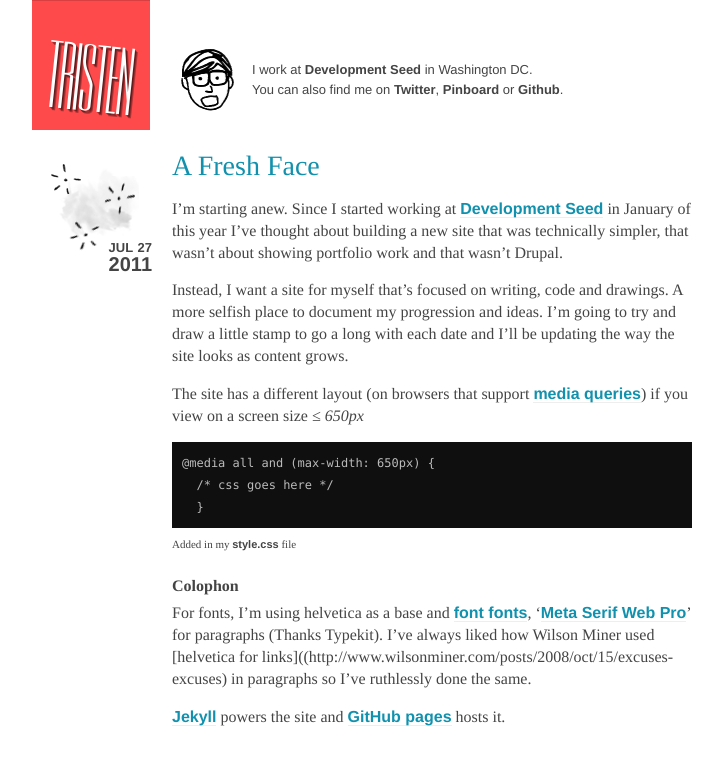
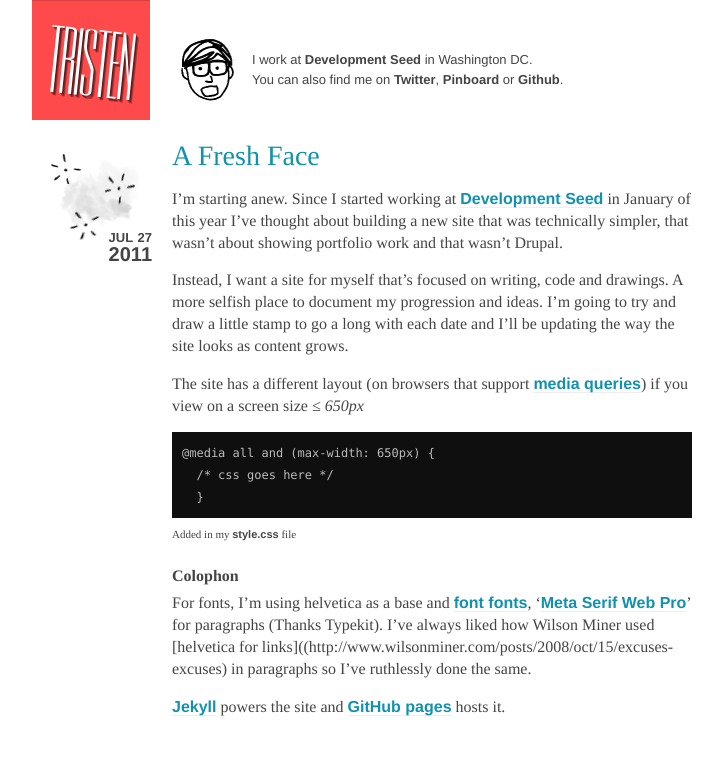
Before and after one commit to tristen/tristen.github.com, a Jekyll site: the page built from index.html, in a window 1280 px wide. Shown: the top 765 px of the page, without its empty margins (128-851 px from the left). Built offline with Jekyll 4.4.1, drawn with Linux system fonts in a browser that asks for light colours; Markdown is read by kramdown in place of the engine named in the settings.

Commit message:
Fix for 1e7

```diff
--- a/css/style.css
+++ b/css/style.css
@@ -136,8 +136,8 @@
   }
 h1.title a {
   font-size: 75px;
-  height: 60px;
-  padding-top: 70px;
+  line-height: 140px;
+  height: 120px;
   display: block;
   font-family: RothmanPlain;
   color: #fff;
```
